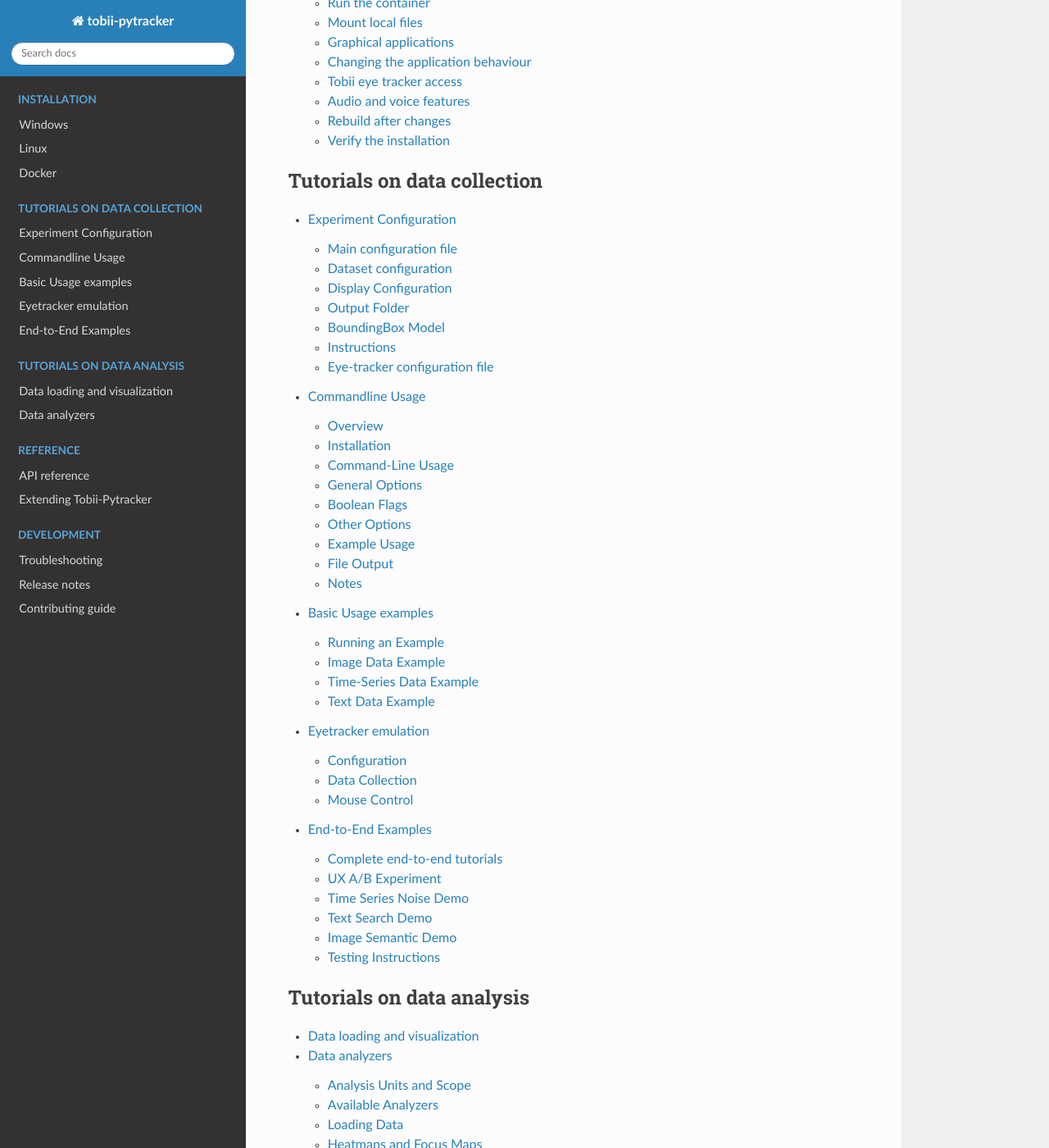
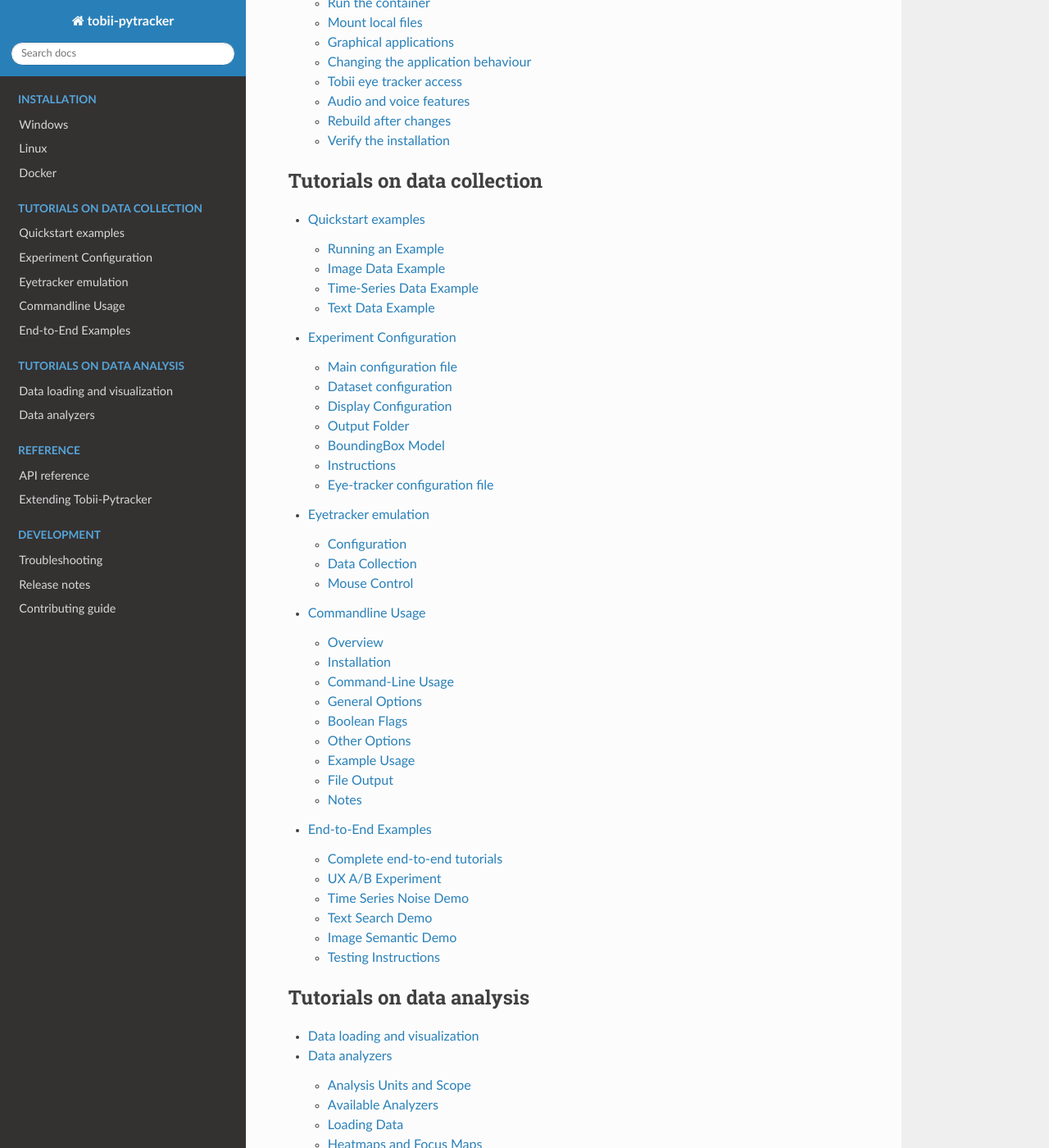
Before and after one commit to sbobek/tobii-pytracker, a Sphinx documentation site: the page built from docs/index.rst, in a window 1280 px wide and 1400 px high, scrolled down 1983 px. Shown: the whole window at 82% size. Built offline with Sphinx 7.4.7 and the Read the Docs theme 3.1.0, drawn with Linux system fonts in a browser that asks for light colours.

Commit message:
changed order of index in index rst

```diff
--- a/docs/index.rst
+++ b/docs/index.rst
@@ -55,10 +55,10 @@
    :maxdepth: 2
    :caption: Tutorials on data collection
 
+   Quickstart examples <basic_examples>
    Experiment Configuration <configuration>
+   Eyetracker emulation <mouse_emulation>
    Commandline Usage <commandline_usage>
-   Basic Usage examples <basic_examples>
-   Eyetracker emulation <mouse_emulation>
    End-to-End Examples <end_to_end_examples>
 
 .. toctree::
```
